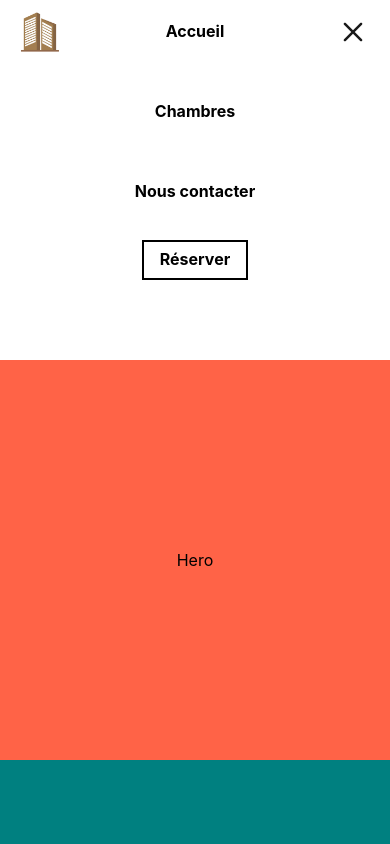
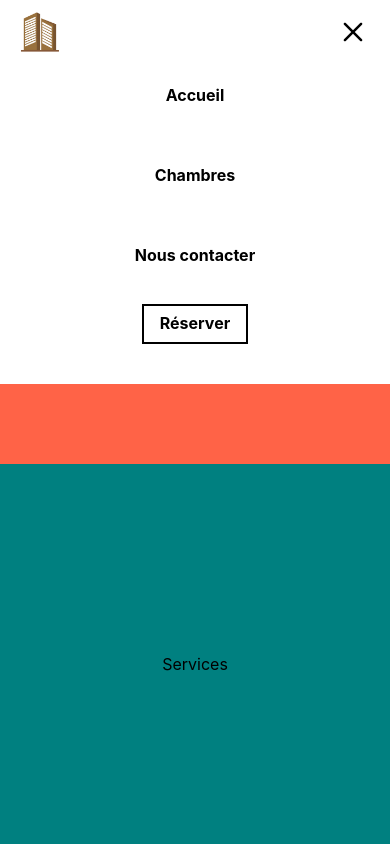
Before and after one commit to nemo256/hotel, a Next.js app: page / in a window 390 px wide. Both pictures are taken after a click on the button "Open Menu". Shown: the top 844 px of the page. Built offline with nearby package versions, Linux system fonts and the light colour scheme.

Commit message:
Fixed navbar responsiveness...

```diff
--- a/src/components/layouts/Navbar.js
+++ b/src/components/layouts/Navbar.js
@@ -22,13 +22,13 @@ export default function Navbar() {
   return (
     <>
     <HStack
+      bg='white'
       position='fixed'
       insetX={0}
       justify='center'
       p={3}
       top={0}
       zIndex={10}
-      opacity={0.9}
       display='flex'
     >
       <Flex
@@ -56,7 +56,7 @@ export default function Navbar() {
         <Spacer />
         <IconButton
           aria-label='Open Menu'
-          bgColor='white'
+          bgColor='none'
           color='black'
           outline='none'
           variant='unstyled'
@@ -134,8 +134,12 @@ export default function Navbar() {
       </Flex>
     </HStack>
     {isOpen ? (
-          <Box pb={4}>
           <Stack
+            bg='white'
+            pb={10}
+            mt={16}
+            w='100%'
+            position='fixed'
             as='nav'
             spacing={4}
             align='center'
@@ -187,7 +191,6 @@ export default function Navbar() {
               </Button>
             </Link>
           </Stack>
-          </Box>
         ) : null}
     </>
   );
```
Lines whose indentation alone changed are shown as unchanged.
